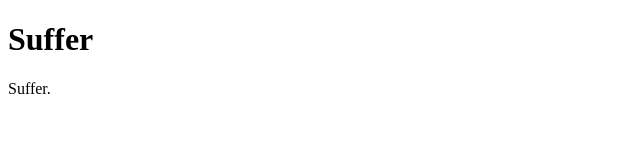
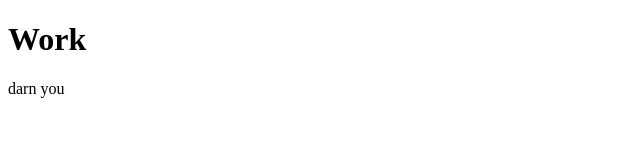
Before and after one commit to CFar363/-OLD-cfar363.github.io, a plain HTML site: page Index.html in a window 1280 px wide. Shown: the full height of the page, 0-640 px from the left. Drawn offline with Linux system fonts and the light colour scheme.

Commit message:
Update Index.html
Removed suffering

```diff
--- a/Index.html
+++ b/Index.html
@@ -4,7 +4,7 @@
         <title>cfar363.github.io</title>
     </head>
 <body>
-<h1>Suffer</h1>
-<p>Suffer.</p>
+<h1>Work</h1>
+<p>darn you</p>
 </body>
 </html>
```
